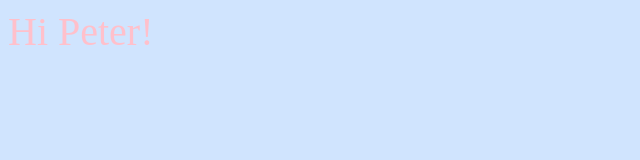
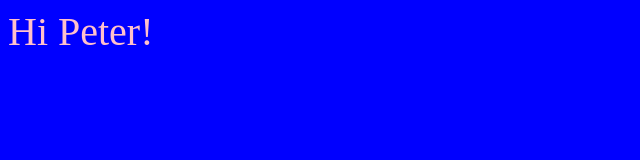
Before and after one commit to kazanowskaa/kazanowskaa.github.io, a plain HTML site: page index.html in a window 1280 px wide. Shown: the whole page, without its empty margins (0-640 px from the left). Drawn offline with Linux system fonts and the light colour scheme.

Commit message:
Update ola.css

```diff
--- a/ola.css
+++ b/ola.css
@@ -1,5 +1,5 @@
 body {
-    background-color: #d0e4fe;
+    background-color: blue;
     font-family: "Comic Sans";
     font-size: 40px;
     color: pink;
```
